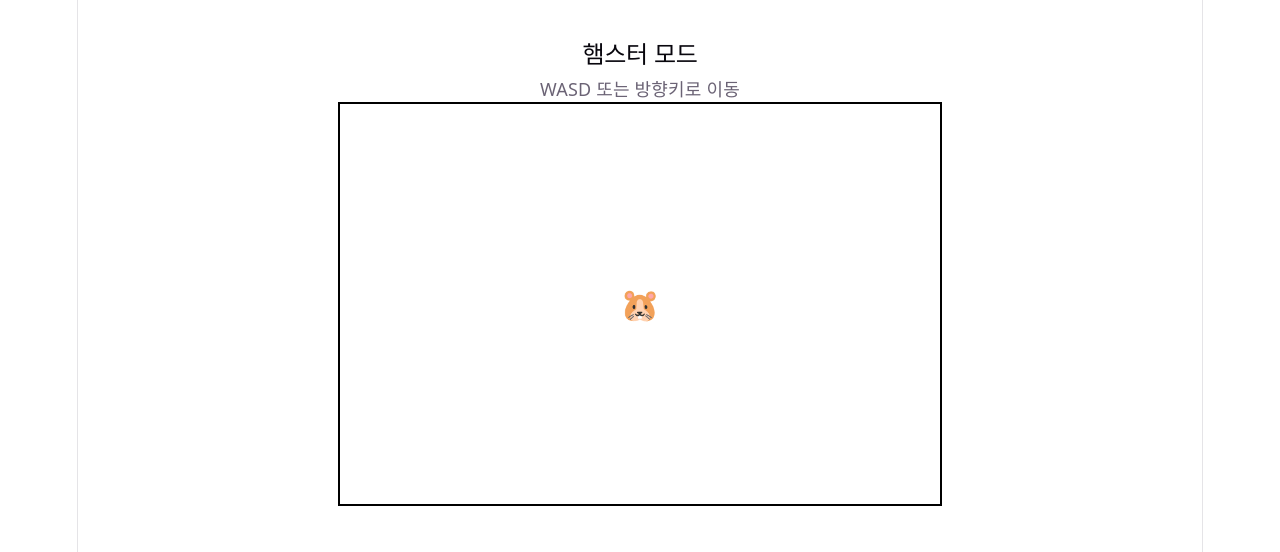
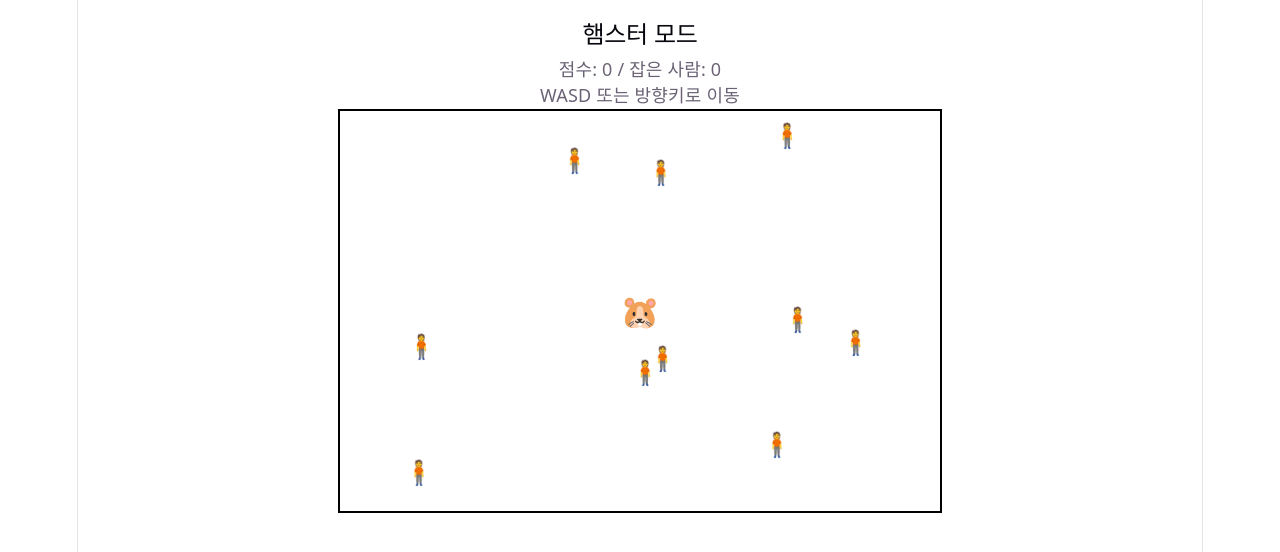
Before and after one commit to asasia1935/killer-hamster-vs-good-roach, a React (Vite) app: page / in a window 1280 px wide. Both pictures are taken after a click on the button "살인 햄스터 선택". Shown: the top 552 px of the page. Built offline with nearby package versions, Linux system fonts and the light colour scheme.

Commit message:
feat: 사람 생성 및 충돌 점수 구현

```diff
--- a/src/App.tsx
+++ b/src/App.tsx
@@ -7,10 +7,18 @@ type Position = {
   y: number;
 };
 
+type Human = {
+  id: number;
+  x: number;
+  y: number;
+};
+
 const GAME_WIDTH = 600;
 const GAME_HEIGHT = 400;
 const HAMSTER_SIZE = 40;
-const HAMSTER_SPEED = 220; // px per second
+const HUMAN_SIZE = 28;
+const HAMSTER_SPEED = 220;
+const HUMAN_COUNT = 10;
 
 function App() {
   const [screen, setScreen] = useState<Screen>("INTRO");
@@ -34,9 +42,20 @@ function HamsterGame() {
     x: 280,
     y: 180,
   });
+  const [humans, setHumans] = useState<Human[]>(() => createHumans());
+  const [score, setScore] = useState(0);
+  const [kills, setKills] = useState(0);
 
   const pressedKeys = useRef<Set<string>>(new Set());
   const lastTimeRef = useRef<number | null>(null);
+
+  const hamsterPositionRef = useRef<Position>({ x: 280, y: 180 });
+  const humansRef = useRef<Human[]>(humans);
+  const killedHumanIds = useRef<Set<number>>(new Set());
+
+  useEffect(() => {
+    humansRef.current = humans;
+  }, [humans]);
 
   useEffect(() => {
     const handleKeyDown = (event: KeyboardEvent) => {
@@ -60,40 +79,26 @@ function HamsterGame() {
       const deltaTime = (currentTime - lastTimeRef.current) / 1000;
       lastTimeRef.current = currentTime;
 
-      setHamsterPosition((prev) => {
-        let dx = 0;
-        let dy = 0;
+      const nextHamsterPosition = moveHamster(
+        hamsterPositionRef.current,
+        pressedKeys.current,
+        deltaTime
+      );
 
-        if (pressedKeys.current.has("arrowup") || pressedKeys.current.has("w")) {
-          dy -= 1;
-        }
-        if (pressedKeys.current.has("arrowdown") || pressedKeys.current.has("s")) {
-          dy += 1;
-        }
-        if (pressedKeys.current.has("arrowleft") || pressedKeys.current.has("a")) {
-          dx -= 1;
-        }
-        if (pressedKeys.current.has("arrowright") || pressedKeys.current.has("d")) {
-          dx += 1;
-        }
+      hamsterPositionRef.current = nextHamsterPosition;
+      setHamsterPosition(nextHamsterPosition);
 
-        if (dx === 0 && dy === 0) {
-          return prev;
-        }
+      const collisionResult = removeCollidedHumans(
+        humansRef.current,
+        nextHamsterPosition
+      );
 
-        // 대각선 이동이 더 빨라지지 않게 정규화
-        const length = Math.sqrt(dx * dx + dy * dy);
-        const normalizedDx = dx / length;
-        const normalizedDy = dy / length;
-
-        const nextX = prev.x + normalizedDx * HAMSTER_SPEED * deltaTime;
-        const nextY = prev.y + normalizedDy * HAMSTER_SPEED * deltaTime;
-
-        return {
-          x: clamp(nextX, 0, GAME_WIDTH - HAMSTER_SIZE),
-          y: clamp(nextY, 0, GAME_HEIGHT - HAMSTER_SIZE),
-        };
-      });
+      if (collisionResult.killedCount > 0) {
+        humansRef.current = collisionResult.remainingHumans;
+        setHumans(collisionResult.remainingHumans);
+        setScore((prev) => prev + collisionResult.killedCount * 100);
+        setKills((prev) => prev + collisionResult.killedCount);
+      }
 
       animationFrameId = requestAnimationFrame(update);
     };
@@ -107,9 +112,43 @@ function HamsterGame() {
     };
   }, []);
 
+  const removeCollidedHumans = (currentHumans: Human[], position: Position) => {
+    let killedCount = 0;
+
+    const remainingHumans = currentHumans.filter((human) => {
+      const hamsterCenterX = position.x + HAMSTER_SIZE / 2;
+      const hamsterCenterY = position.y + HAMSTER_SIZE / 2;
+      const humanCenterX = human.x + HUMAN_SIZE / 2;
+      const humanCenterY = human.y + HUMAN_SIZE / 2;
+
+      const dx = hamsterCenterX - humanCenterX;
+      const dy = hamsterCenterY - humanCenterY;
+      const distance = Math.sqrt(dx * dx + dy * dy);
+
+      if (distance < 32) {
+        if (!killedHumanIds.current.has(human.id)) {
+          killedHumanIds.current.add(human.id);
+          killedCount += 1;
+        }
+
+        return false;
+      }
+
+      return true;
+    });
+
+    return {
+      remainingHumans,
+      killedCount,
+    };
+  };
+
   return (
-    <div style={{ textAlign: "center", marginTop: "40px" }}>
+    <div style={{ textAlign: "center", marginTop: "20px" }}>
       <h2>햄스터 모드</h2>
+      <p>
+        점수: {score} / 잡은 사람: {kills}
+      </p>
       <p>WASD 또는 방향키로 이동</p>
 
       <div
@@ -135,9 +174,75 @@ function HamsterGame() {
         >
           🐹
         </div>
+
+        {humans.map((human) => (
+          <div
+            key={human.id}
+            style={{
+              position: "absolute",
+              left: human.x,
+              top: human.y,
+              width: HUMAN_SIZE,
+              height: HUMAN_SIZE,
+              fontSize: "24px",
+              lineHeight: `${HUMAN_SIZE}px`,
+            }}
+          >
+            🧍
+          </div>
+        ))}
       </div>
     </div>
   );
+}
+
+function moveHamster(
+  currentPosition: Position,
+  pressedKeys: Set<string>,
+  deltaTime: number
+): Position {
+  let dx = 0;
+  let dy = 0;
+
+  if (pressedKeys.has("arrowup") || pressedKeys.has("w")) {
+    dy -= 1;
+  }
+
+  if (pressedKeys.has("arrowdown") || pressedKeys.has("s")) {
+    dy += 1;
+  }
+
+  if (pressedKeys.has("arrowleft") || pressedKeys.has("a")) {
+    dx -= 1;
+  }
+
+  if (pressedKeys.has("arrowright") || pressedKeys.has("d")) {
+    dx += 1;
+  }
+
+  if (dx === 0 && dy === 0) {
+    return currentPosition;
+  }
+
+  const length = Math.sqrt(dx * dx + dy * dy);
+  const normalizedDx = dx / length;
+  const normalizedDy = dy / length;
+
+  const nextX = currentPosition.x + normalizedDx * HAMSTER_SPEED * deltaTime;
+  const nextY = currentPosition.y + normalizedDy * HAMSTER_SPEED * deltaTime;
+
+  return {
+    x: clamp(nextX, 0, GAME_WIDTH - HAMSTER_SIZE),
+    y: clamp(nextY, 0, GAME_HEIGHT - HAMSTER_SIZE),
+  };
+}
+
+function createHumans(): Human[] {
+  return Array.from({ length: HUMAN_COUNT }, (_, index) => ({
+    id: index,
+    x: Math.random() * (GAME_WIDTH - HUMAN_SIZE),
+    y: Math.random() * (GAME_HEIGHT - HUMAN_SIZE),
+  }));
 }
 
 function clamp(value: number, min: number, max: number) {
```
